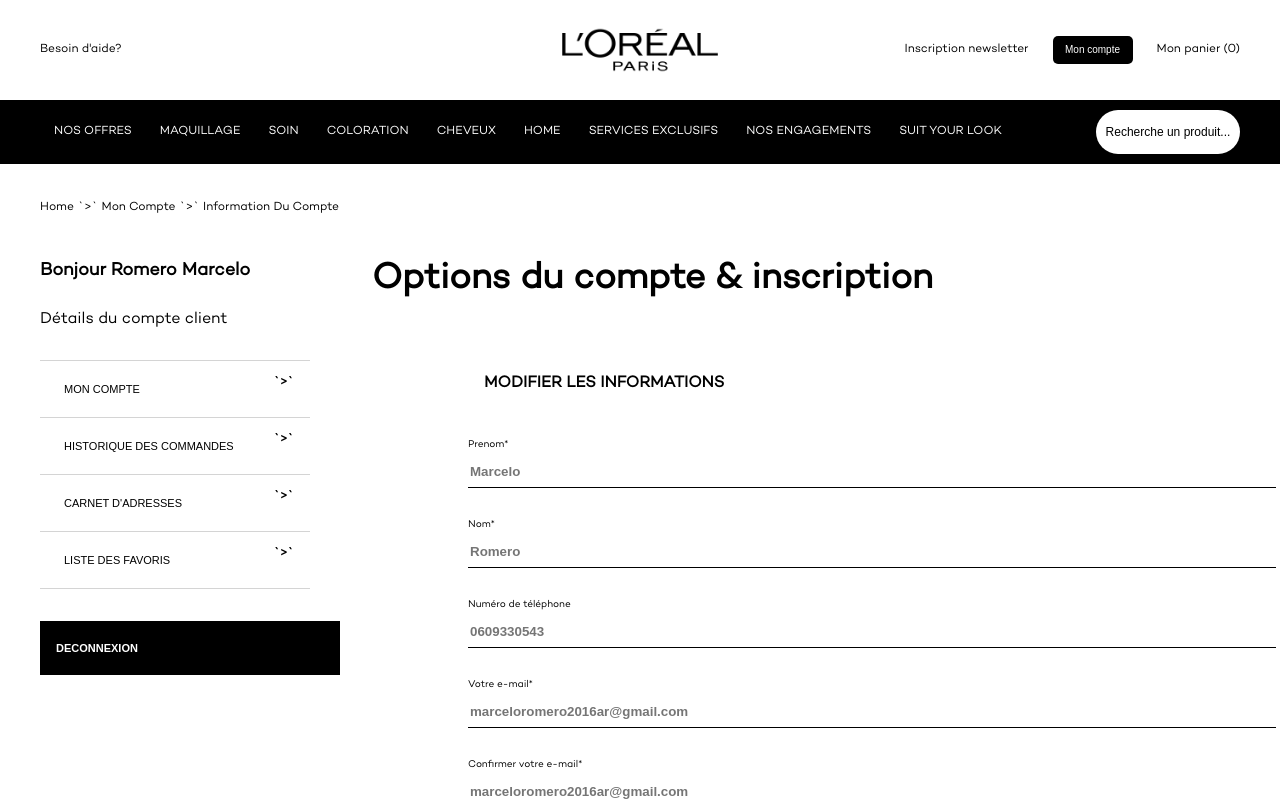
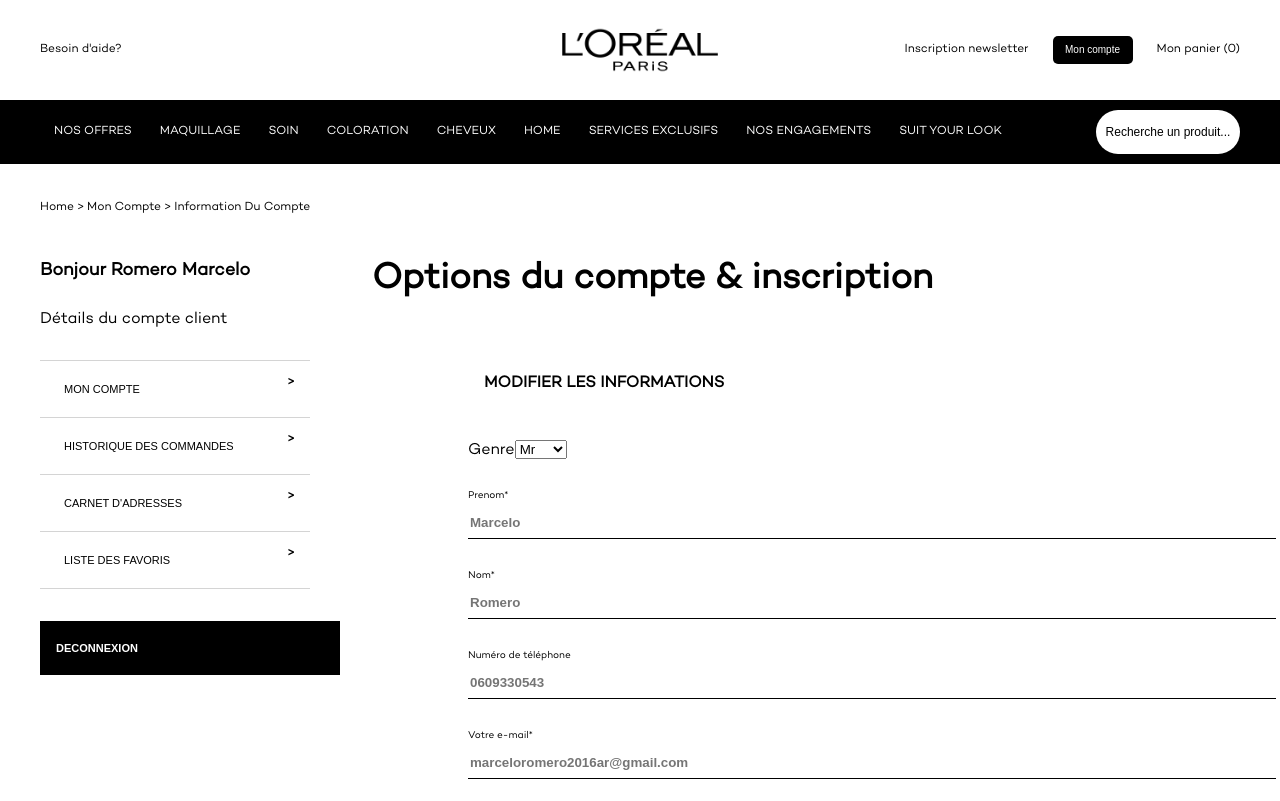
Before and after one commit to marcDjango/suityourlook, a React (Vite) app in the folder frontend/: page /profil in a window 1280 px wide. Shown: the top 801 px of the page. Built offline with nearby package versions, Linux system fonts and the light colour scheme; no server answers.

Commit message:
chore: pull dev

```diff
--- a/frontend/src/pages/ProfilUser/profiluser.jsx
+++ b/frontend/src/pages/ProfilUser/profiluser.jsx
@@ -7,11 +7,83 @@ import "./profiluser.scss";
 function Profiluser() {
   const [isChangeProfil, setIsChangeProfil] = useState(true);
   const [isShowProfil, setIsShowProfil] = useState(false);
+
+  const UpdateProfil = async ({ request }) => {
+    // Récupération des données du formulaire depuis la requête
+
+    try {
+      const form = await request.formData();
+      if (isShowProfil) {
+        const formData = Object.fromEntries(form);
+        // Envoi d'une requête POST au backend pour l'authentification
+        const response = await fetch(
+          `${import.meta.env.VITE_BACKEND_URL}/api/users/:id`,
+          {
+            method: "POST",
+            headers: {
+              "Content-Type": "application/json",
+            },
+            body: JSON.stringify(formData),
+          }
+        );
+
+        // Vérification de la réponse HTTP
+        if (!response.ok) {
+          // En cas d'échec, une erreur est levée avec un message explicatif
+          throw new Error(
+            "Le mot de passe ou l'adresse e-mail que vous avez entré est incorrect. Veuillez vérifier vos informations et réessayer. Assurez-vous que votre adresse e-mail est correctement saisie et que le mot de passe respecte les critères requis."
+          );
+        }
+
+        // Récupération des données JSON de la réponse
+        const data = await response.json();
+
+        // Stockage des informations de l'utilisateur et du token dans le localStorage
+        localStorage.setItem("user", JSON.stringify(data.user));
+        localStorage.setItem("token", data.token);
+      } else {
+        const data = Object.fromEntries(form);
+
+        const formData = {
+          ...data,
+          is_admin: 0,
+        };
+        if (formData.genre === "Mr") {
+          formData.genre = 1;
+        } else {
+          formData.genre = 0;
+        }
+        const response = await fetch(
+          `${import.meta.env.VITE_BACKEND_URL}/api/users`,
+          {
+            method: "POST",
+            headers: {
+              "Content-Type": "application/json",
+            },
+            body: JSON.stringify(formData),
+          }
+        );
+        if (data.password !== data.passwordconfirme) {
+          throw new Error(
+            "Le mot de passe ou l'adresse e-mail que vous avez entré est incorrect. Veuillez vérifier vos informations et réessayer. Assurez-vous que votre adresse e-mail est correctement saisie et que le mot de passe respecte les critères requis."
+          );
+        }
+
+        if (!response.ok) {
+          throw new Error("cant fetch user");
+        }
+      }
+    } catch (error) {
+      console.error(error);
+    }
+    // Redirection de l'utilisateur vers la page d'accueil
+  };
+
   return (
     <div className="contain-profilpage">
       <div className="contain-profilpage-body">
         <div className="contain-profilpage-header">
-          Home `{">"}` Mon Compte `{">"}` Information Du Compte{" "}
+          Home {">"} Mon Compte {">"} Information Du Compte
         </div>
 
         <div className="contain-profilpage-main">
@@ -23,22 +95,22 @@ function Profiluser() {
               <div className="side-links">
                 {" "}
                 <button className="btn-link">MON COMPTE</button>
-                <p>`&gt;`</p>
+                <p>&gt;</p>
               </div>
               <div className="side-links">
                 {" "}
                 <button className="btn-link">HISTORIQUE DES COMMANDES</button>
-                <p>`&gt;`</p>
+                <p>&gt;</p>
               </div>
               <div className="side-links">
                 {" "}
                 <button className="btn-link">CARNET D'ADRESSES</button>
-                <p>`&gt;`</p>
+                <p>&gt;</p>
               </div>
               <div className="side-links">
                 {" "}
                 <button className="btn-link">LISTE DES FAVORIS</button>
-                <p>`&gt;`</p>
+                <p>&gt;</p>
               </div>
             </div>
             <div className="side-button">
@@ -57,11 +129,12 @@ function Profiluser() {
               {isShowProfil && (
                 <>
                   {" "}
+                  <form>
                     <div className="main-contain-action">
                       <h4>MON COMPTE</h4>
                       <div className="main-contain-button">
                         <button type="button" className="btn-action">
-                        MODIFIER LES INSFORMATIONS
+                          MODIFIER LES INFORMATIONS
                         </button>
                         <button type="button" className="btn-action">
                           CHANGER LE MOT DE PASSE
@@ -85,6 +158,7 @@ function Profiluser() {
                         />
                       </div>
                     </div>
+                  </form>
                 </>
               )}
 
@@ -94,6 +168,13 @@ function Profiluser() {
                     <h4>MODIFIER LES INFORMATIONS</h4>
                   </div>
                   <div className="main-contain-form-login">
+                    <label className="label" htmlFor="genre">
+                      Genre
+                      <select className="select" name="genre" id="genre">
+                        <option>Mr</option>
+                        <option>Mme</option>
+                      </select>
+                    </label>
                     <div className="row-form-login">
                       <label htmlFor="" className="label-form-input">
                         Prenom*
```
Lines whose indentation alone changed are shown as unchanged.
